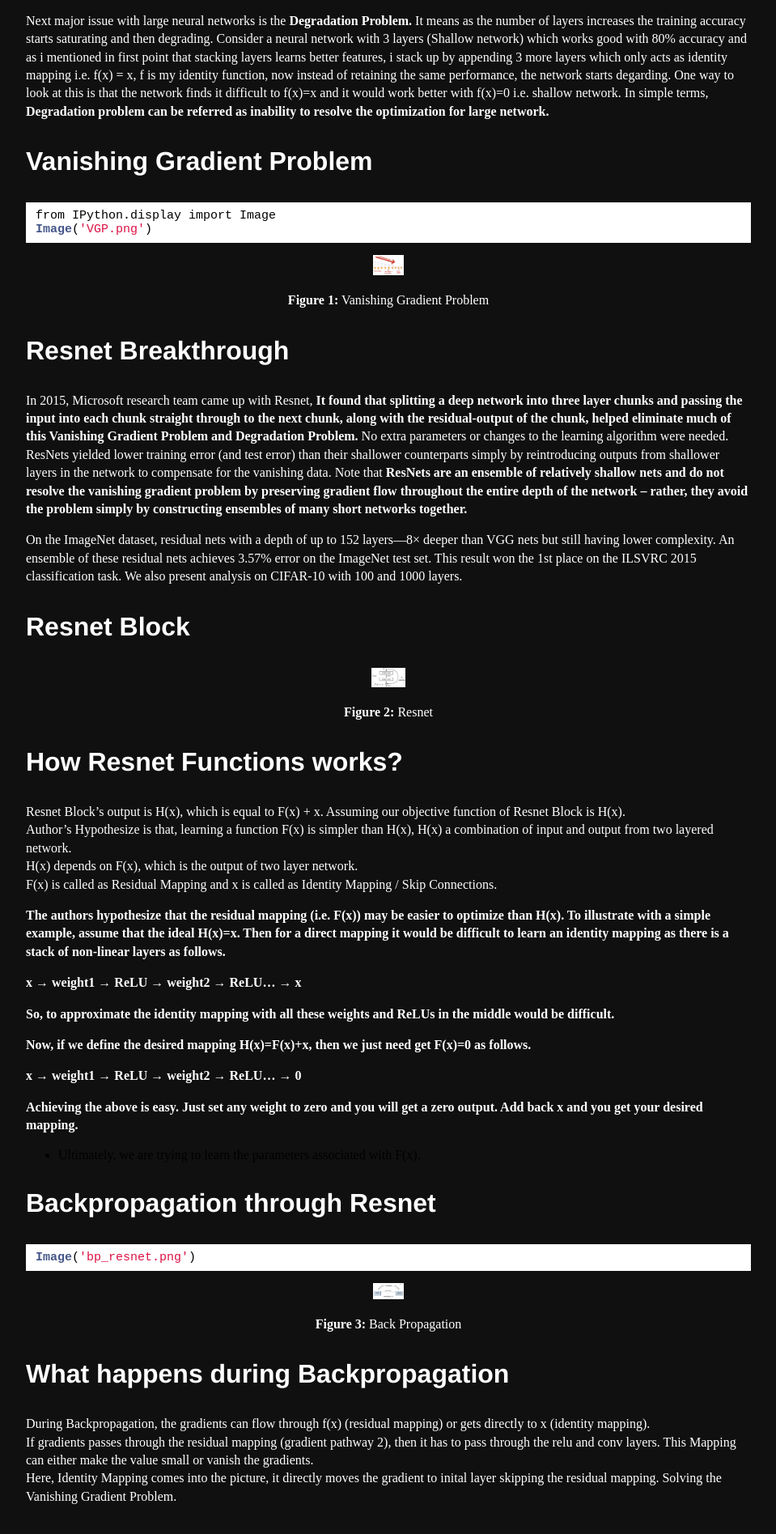
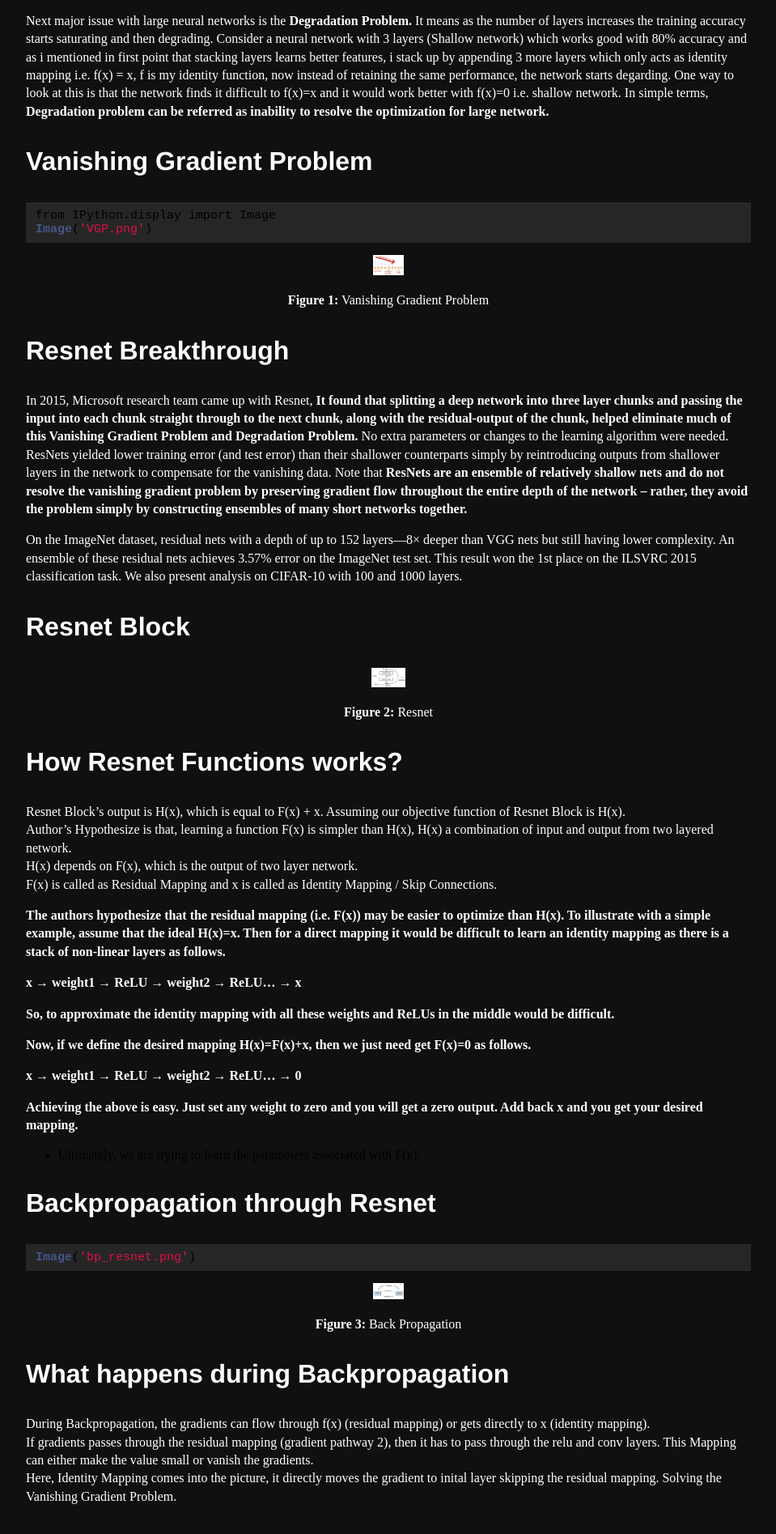
Before and after one commit to Mayurji/mayurji.github.io, a Jekyll site: the page built from _notebooks/2020-06-06-Resnet.md, in a window 1280 px wide. Shown: the part 607-2502 px from the top of the page at 81% size, without its empty margins (160-1119 px from the left). Built offline with Jekyll 4.4.1, drawn with Linux system fonts in a browser that asks for light colours.

Commit message:
Update syntax.css

```diff
--- a/css/syntax.css
+++ b/css/syntax.css
@@ -1,4 +1,4 @@
-.highlight  { background: #ffffff; }
+.highlight  { background: #262626; }
 .highlight .c { color: #999988; font-style: italic } /* Comment */
 .highlight .err { color: #a61717; background-color: #e3d2d2 } /* Error */
 .highlight .k { font-weight: bold } /* Keyword */
```
